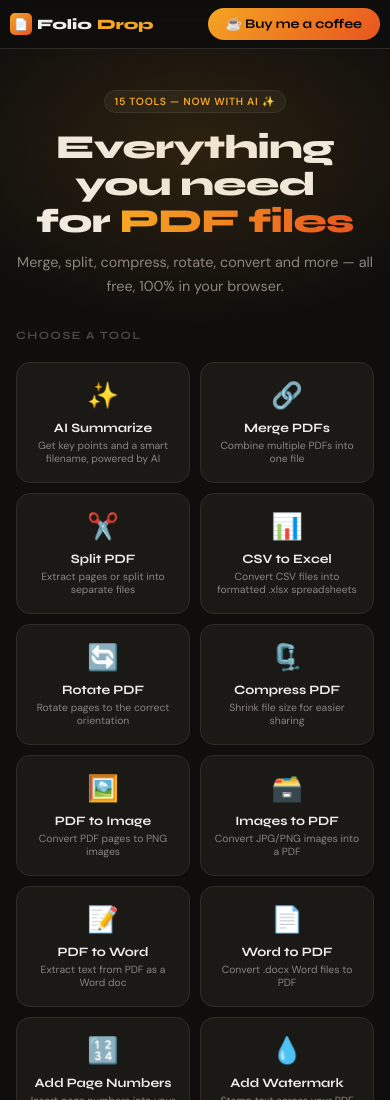
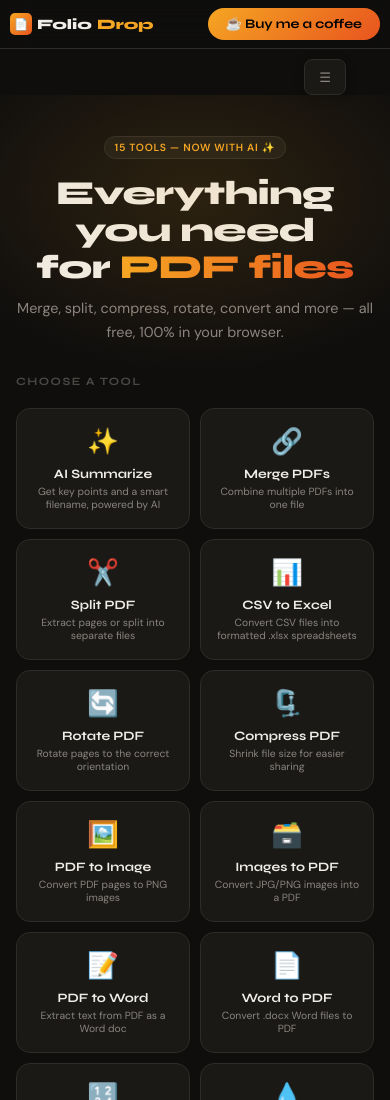
Before and after one commit to itsdawoodahmad/foliodrop, a website: page index.html in a window 390 px wide. Shown: the top 1100 px of the page. Drawn offline with nearby package versions, Linux system fonts and the light colour scheme; a script that the page names is missing.

Commit message:
Add files via upload

```diff
--- a/styles.css
+++ b/styles.css
@@ -210,18 +210,18 @@ footer a:hover{color:var(--muted);}
   .logo{font-size:0.9rem;gap:5px;flex-shrink:1;min-width:0;white-space:nowrap;overflow:hidden;text-overflow:ellipsis;}
   .logo-box{width:22px;height:22px;font-size:0.7rem;border-radius:5px;flex-shrink:0;}
   .coffee-btn{font-size:0.68rem;padding:6px 8px;white-space:nowrap;flex-shrink:0;gap:4px;}
-  /* The hamburger now lives in its own row (.mobile-toolbar) directly
-     under the header in normal document flow, so it's physically
-     impossible for it to overlap the logo or the coffee button — no
-     fixed-position/magic-number positioning needed. */
+  /* This toolbar row sits directly under the header in normal document
+     flow on every screen size, so it's physically impossible for it to
+     overlap the logo or the coffee button — no fixed-position/magic-number
+     positioning needed. On mobile it just gets tighter padding/sizing. */
   .mobile-toolbar{
-    display:flex;
-    justify-content:flex-end;
     padding:6px 10px 0;
   }
   .hamburger-btn{
-    display:flex;
     box-shadow:0 2px 10px rgba(0,0,0,.3);
+    font-size:.72rem;
+    height:32px;
+    padding:0 10px;
   }
   .hero{padding:40px 16px 30px;}
   .hero h1{font-size:2.1rem;margin-bottom:10px;}
@@ -249,23 +249,32 @@ footer a:hover{color:var(--muted);}
   footer{padding:24px 16px;}
 }
 
-/* Mobile-only toolbar row that holds the hamburger button (hidden on desktop) */
+/* Toolbar row directly under the header that holds the sidebar/menu
+   button. It lives in its own row in normal document flow (not floating
+   over the header), right-aligned so it sits right under the coffee
+   button — visible on every screen size, not just mobile. */
 .mobile-toolbar{
-  display:none;
+  display:flex;
+  justify-content:flex-end;
+  padding:10px 44px 0;
 }
 
-/* Hamburger button */
+/* Sidebar/menu toggle button */
 .hamburger-btn{
-  display:none;
+  display:flex;
   align-items:center;
   justify-content:center;
+  gap:6px;
   background:var(--surface);
   border:1px solid var(--border);
   border-radius:var(--rs);
   color:var(--muted);
-  width:36px;
+  width:auto;
   height:36px;
-  font-size:1.1rem;
+  padding:0 14px;
+  font-family:'DM Sans',sans-serif;
+  font-size:.82rem;
+  font-weight:500;
   cursor:pointer;
   flex-shrink:0;
   transition:all .18s;
```
